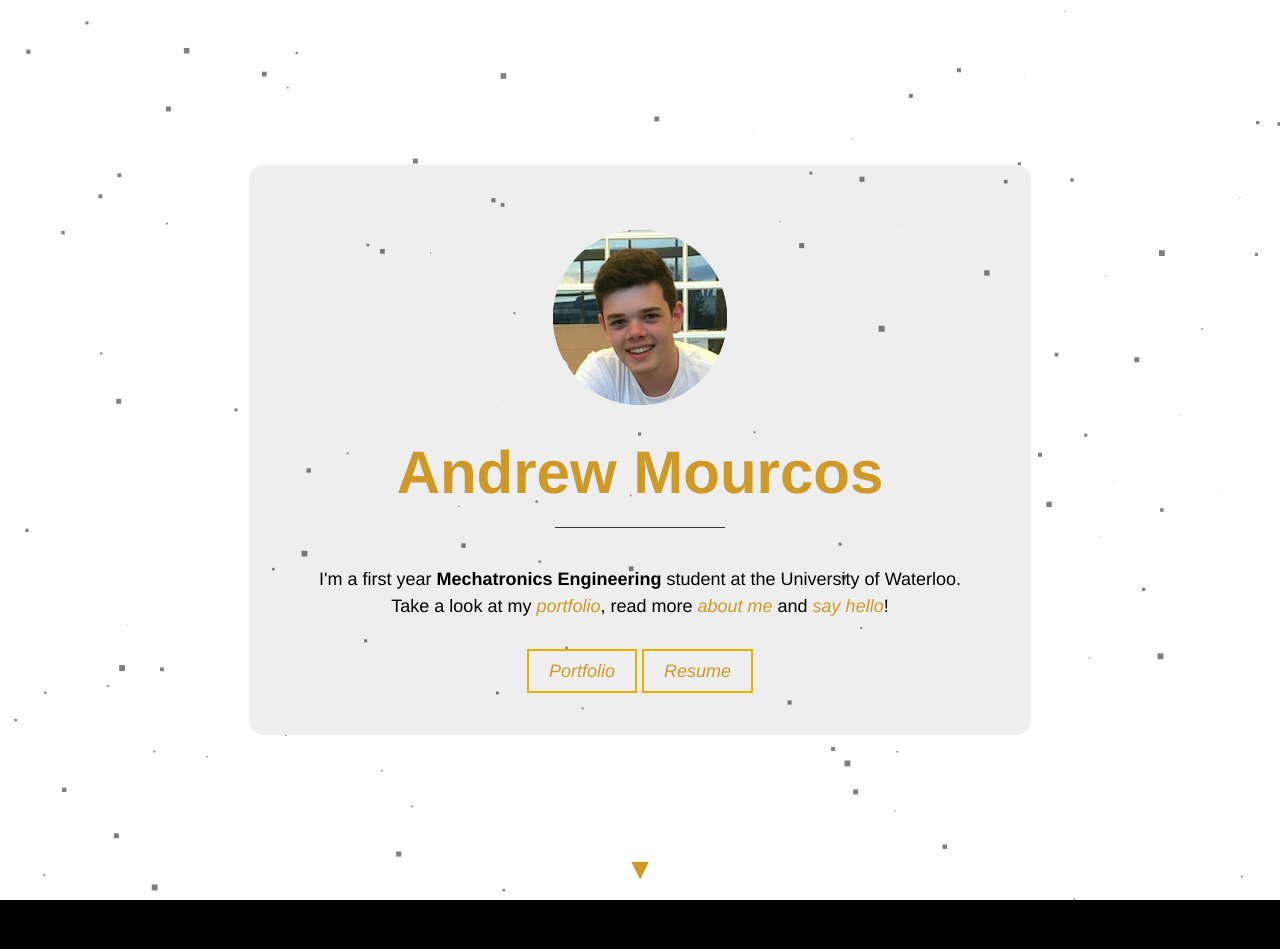
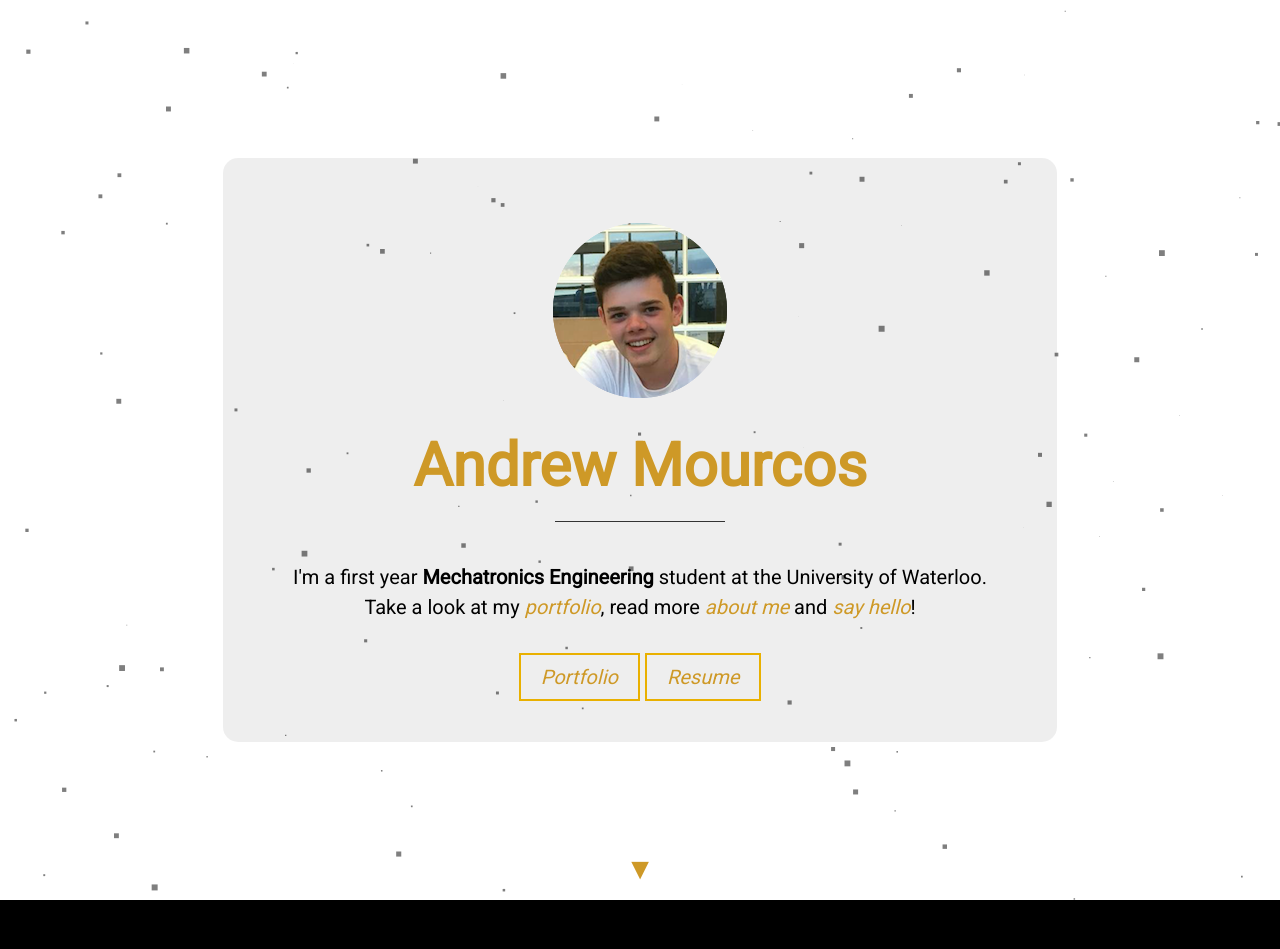
Before and after one commit to andrewmourcos/andrewmourcos.github.io, a Jekyll site: the page built from index.html, in a window 1280 px wide. Shown: the top 949 px of the page. Built offline with Jekyll 4.4.1, drawn with Linux system fonts in a browser that asks for light colours; nearby versions of some CDN libraries; grey boxes are pictures that could not be loaded.

Commit message:
made fonts web-friendly

```diff
--- a/css/style.css
+++ b/css/style.css
@@ -3,7 +3,8 @@
   margin: 0px !important;
   padding: 0px !important;
   text-align: center;
-  font: 400 18px / 1.5 "Helvetica Neue";
+  line-height: 1.5;
+  font: 400 20px / 1.5 'Roboto', sans-serif;
   color: black;
 }
 ::selection{
--- a/css/style2.css
+++ b/css/style2.css
@@ -1,7 +1,7 @@
 body {
   padding: 0;
   margin:0;
-  font: 20px Helvetica, sans-serif;
+  font-family: 'Roboto', sans-serif;
   color: #333;
 }
 h1 {
--- a/index.html
+++ b/index.html
@@ -41,6 +41,7 @@
 
   <meta charset="utf-8">
   <title>Andrew Mourcos - Engineering student, Waterloo</title>
+  <link href="https://fonts.googleapis.com/css?family=Roboto" rel="stylesheet">
   <link rel="stylesheet" href="css/style.css">
   <script type="text/javascript" src="Particles/particles.js"></script>
 </head>
```
